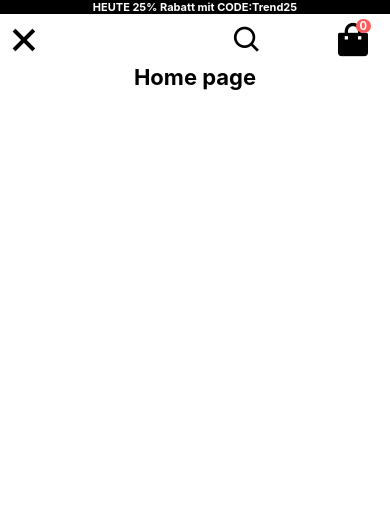
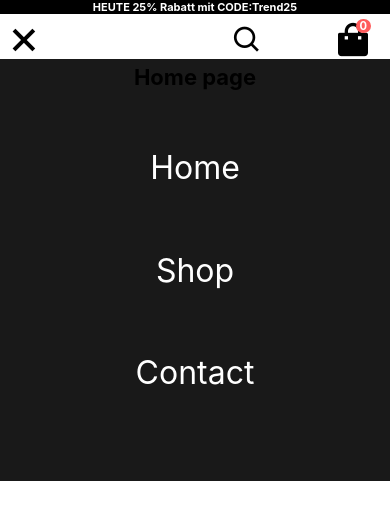
Before and after one commit to danielgen01/E-Commerce-Store-Multi-Page-ReactTS, a React (Create React App) app: page / in a window 390 px wide. Both pictures are taken after a click on the icon 24 px from the left and 44 px from the top of the page. Shown: the top 520 px of the page. Built offline with nearby package versions, Linux system fonts and the light colour scheme.

Commit message:
add navigation links for touch devices burger-menu

```diff
--- a/src/components/Navbar/Navbar.css
+++ b/src/components/Navbar/Navbar.css
@@ -1,6 +1,7 @@
 .Navbar{
     display: flex;
     align-items: center;
+    justify-content: space-evenly !important;
     margin-top: .5%;
 }
 
@@ -29,7 +30,7 @@
   }
 
 .search-input-field{
-    width: 100%;
+    width: 70%;
     height: 3rem;
     font-size: 1.5rem;
     border-radius: 5rem;
@@ -112,6 +113,25 @@
         cursor: pointer;
      }
 
+     .touch-devices-nav-links-ctn{
+        height: 50vh;
+        width: 100%;
+        position:absolute;
+        top: 7%;
+        background-color: rgba(0,0,0,0.9);
+        display: flex;
+        flex-direction: column;
+        align-items: center;
+        justify-content: center;
+        gap: 15%;
+     }
+
+     .nav-links-touch-devices{
+        font-size: 2rem;
+        color: #ffffff;
+        text-decoration: none;
+     }
+
 
 
    }
@@ -141,11 +161,11 @@
     font-size: 3rem;
     cursor: pointer;
     position: fixed;
-    margin-top: -4%;
+    margin-top: -3%;
  }
 
  #close-menu-icon{
-         font-size: 3rem;
+        font-size: 3rem;
         cursor: pointer;
      }
 
@@ -179,4 +199,8 @@
     display: none;
    }
 
+   .touch-devices-nav-links{
+    display: none;
+   }
+
   }
--- a/src/components/Navbar/Navbar.tsx
+++ b/src/components/Navbar/Navbar.tsx
@@ -30,7 +30,8 @@ const Navbar:React.FC<NavbarProps> = ({ toggleCart, toggleSearchbar, isSearchbar
       <NavLink to="/shop" className="nav-links" id='Shop-Link'>Shop</NavLink>
       <NavLink to="/contact" className="nav-links" id='Contact-Link'>Contact</NavLink>
       </div>
-      <div className='touch-devices-nav-links'>
+
+      <div className='touch-devices-nav-burger-menu-icon'>
         {!isTouchNavbarOpen &&
         <>
         <i className='bx bx-menu' id='menu-icon' onClick={toggleTouchNavbar}></i>
@@ -40,8 +41,14 @@ const Navbar:React.FC<NavbarProps> = ({ toggleCart, toggleSearchbar, isSearchbar
       <>
       <i className='bx bx-x' id='close-menu-icon' onClick={toggleTouchNavbar}></i>
       </>}
+      </div>
 
+      <div className='touch-devices-nav-links-ctn' style={{display:isTouchNavbarOpen? "flex" : "none"}}>
+      <NavLink to="/" className="nav-links-touch-devices" id='Homepage-Link' onClick={toggleTouchNavbar}>Home</NavLink >
+      <NavLink to="/shop" className="nav-links-touch-devices" id='Shop-Link' onClick={toggleTouchNavbar}>Shop</NavLink>
+      <NavLink to="/contact" className="nav-links-touch-devices" id='Contact-Link' onClick={toggleTouchNavbar}>Contact</NavLink>
       </div>
+
       <div className='top-page-search-ctn' style={{display:isSearchbarOpen? "flex" : "none"}}>
       <input type="text"
       className='search-input-field'
```
